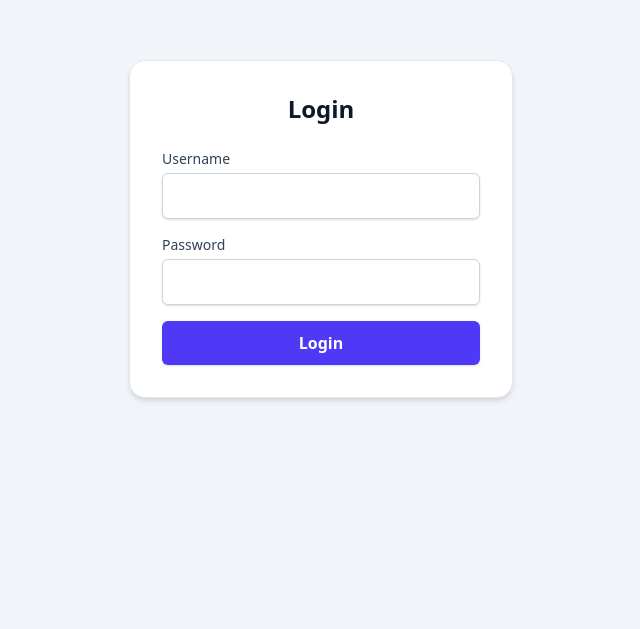
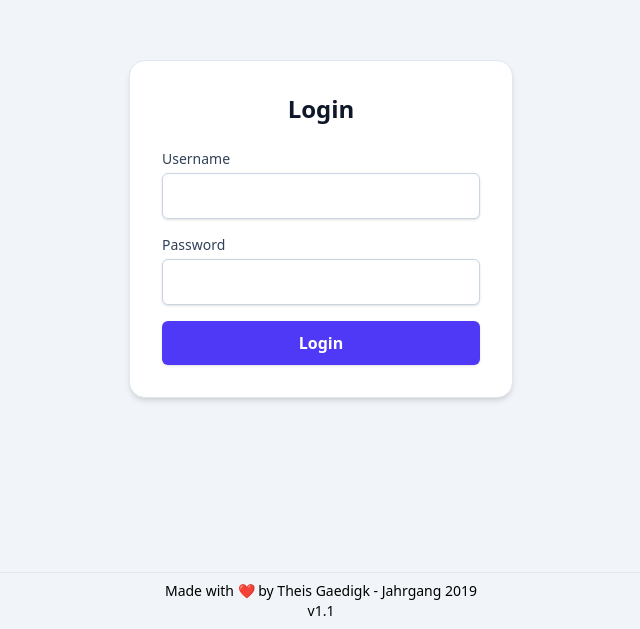
Before and after one commit to theis-js/borrow-system, a React (Vite) app in the folder frontend/: page / in a window 1280 px wide. Shown: the part 171-800 px from the top of the page, without its empty margins (319-959 px from the left). Built offline with nearby package versions, Linux system fonts and the light colour scheme.

Commit message:
added footer component

```diff
--- /dev/null
+++ b/frontend/src/components/Footer.tsx
@@ -0,0 +1,12 @@
+import React from "react";
+
+const Footer: React.FC = () => {
+  return (
+    <footer className="fixed bottom-0 left-0 text-sm w-full bg-slate-100 text-center py-2 border-t border-slate-200 z-50">
+      <p>Made with ❤️ by Theis Gaedigk - Jahrgang 2019</p>
+      <p>v1.1</p>
+    </footer>
+  );
+};
+
+export default Footer;
--- a/frontend/src/components/LoginForm.tsx
+++ b/frontend/src/components/LoginForm.tsx
@@ -1,4 +1,5 @@
 import React from "react";
+import Footer from "./Footer";
 import { useState } from "react";
 import { loginUser } from "../utils/fetchData";
 import { myToast } from "../utils/toastify";
@@ -66,6 +67,7 @@ const LoginForm: React.FC<LoginFormProps> = ({ onLogin }) => {
           </button>
         </form>
       </div>
+      <Footer />
     </div>
   );
 };
--- a/frontend/src/layout/Layout.tsx
+++ b/frontend/src/layout/Layout.tsx
@@ -2,6 +2,7 @@ import React from "react";
 import "../App.css";
 import Header from "../components/Header";
 import Sidebar from "../components/Sidebar";
+import Footer from "../components/Footer";
 
 type LayoutProps = {
   children: React.ReactNode;
@@ -10,15 +11,13 @@ type LayoutProps = {
 
 const Layout: React.FC<LayoutProps> = ({ children, onLogout }) => {
   return (
-    <div className="h-screen overflow-hidden flex bg-slate-50 text-slate-800">
+    <div className="h-screen flex flex-col bg-slate-50 text-slate-800">
       {/* Main */}
-      <main className="flex-1 min-h-0 overflow-hidden flex flex-col items-center px-3 sm:px-5 py-4 sm:py-8">
-        {/* Sidebar on mobile appears inline on top; on desktop it's a sticky column */}
+      <main className="flex-1 min-h-0 overflow-hidden flex flex-col items-center px-3 sm:px-5 py-4 sm:py-8 pb-12">
         <div className="w-full max-w-5xl flex flex-col gap-3 md:flex-row md:gap-6 md:items-stretch min-h-0 h-full">
           <div className="hidden md:flex md:flex-col md:shrink-0 md:w-72 md:min-h-0 md:h-full">
             <Sidebar />
           </div>
-
           <div className="flex-1 min-w-0 min-h-0 h-full flex flex-col overflow-hidden">
             <div className="w-full">
               <Header onLogout={onLogout} />
@@ -29,6 +28,7 @@ const Layout: React.FC<LayoutProps> = ({ children, onLogout }) => {
           </div>
         </div>
       </main>
+      <Footer />
     </div>
   );
 };
```
